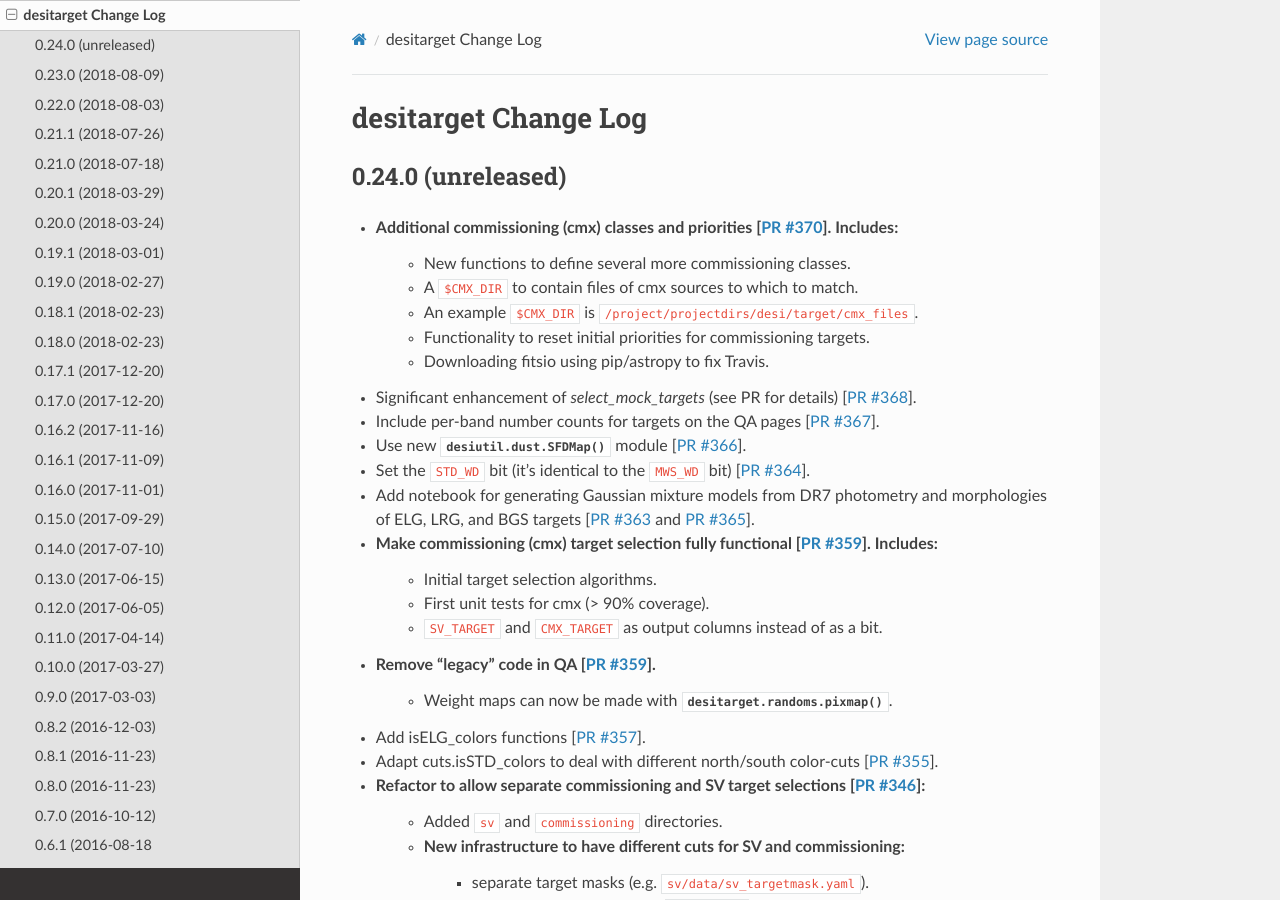
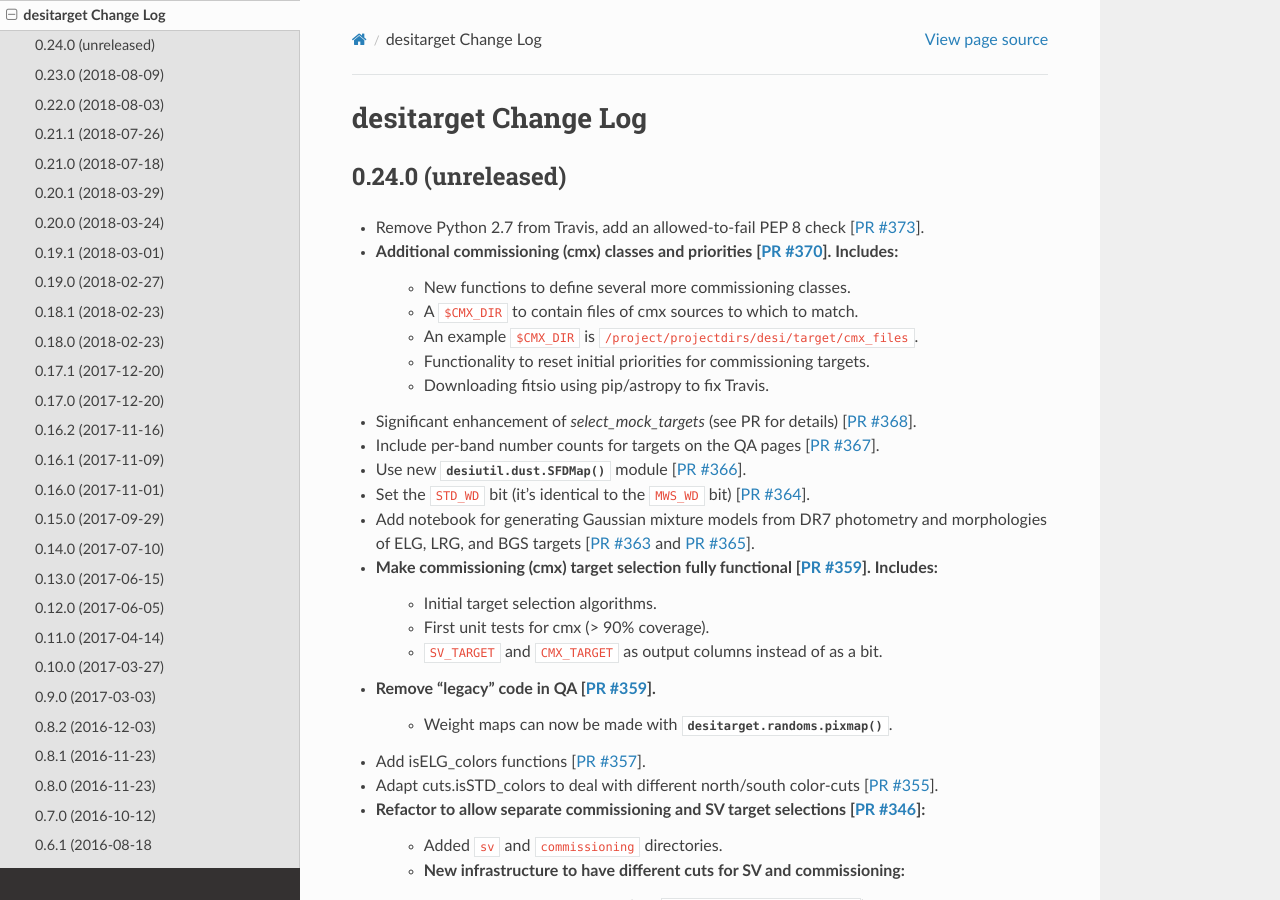
Before and after one commit to desihub/desitarget, a Sphinx documentation site: the page built from doc/changes.rst, in a window 1280 px wide and 900 px high. Built offline with Sphinx 7.4.7 and the Read the Docs theme 2.0.0, drawn with Linux system fonts in a browser that asks for light colours.

Commit message:
updating the changes documentation [ci skip]

```diff
--- a/doc/changes.rst
+++ b/doc/changes.rst
@@ -5,6 +5,7 @@ desitarget Change Log
 0.24.0 (unreleased)
 -------------------
 
+* Remove Python 2.7 from Travis, add an allowed-to-fail PEP 8 check [`PR #373`_].
 * Additional commissioning (cmx) classes and priorities [`PR #370`_]. Includes:
     * New functions to define several more commissioning classes.
     * A ``$CMX_DIR`` to contain files of cmx sources to which to match.
@@ -59,6 +60,7 @@ desitarget Change Log
 .. _`PR #367`: https://github.com/desihub/desitarget/pull/367
 .. _`PR #368`: https://github.com/desihub/desitarget/pull/368
 .. _`PR #370`: https://github.com/desihub/desitarget/pull/370
+.. _`PR #373`: https://github.com/desihub/desitarget/pull/373
 
 0.23.0 (2018-08-09)
 -------------------
```
